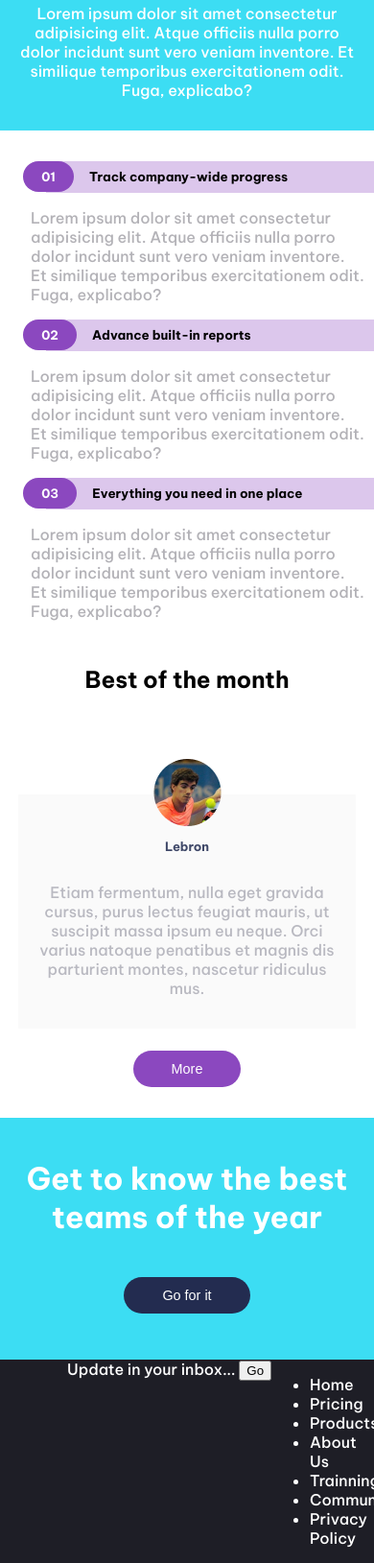
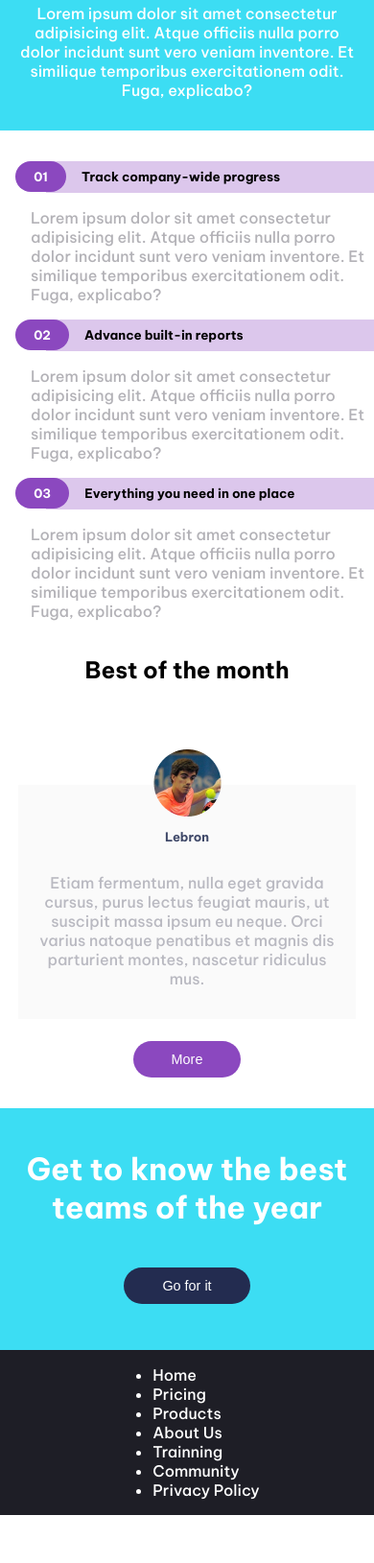
Before and after one commit to ldfavale/sportit, a plain HTML site: page index.html in a window 390 px wide. Shown: the part 1060-2689 px from the top of the page at 96% size. After the commit the page ends 2639 px from the top, so only its background shows below. Drawn offline with Linux system fonts and the light colour scheme.

Commit message:
corrección margen sección 3

```diff
--- a/index.html
+++ b/index.html
@@ -125,14 +125,8 @@
     </section>
 
     <footer class="footer section">
-        <div class="">
-            <form action="">Update in your inbox...
-                <button>
-                    Go
-                </button>
-            </form>
-        </div>
-        <div class="menu">
+
+        <div >
             <ul>
                 <li>Home</li>
                 <li>Pricing</li>
--- a/style.css
+++ b/style.css
@@ -253,8 +253,8 @@ body{
   }
 
   .points{
-    padding-left: 2rem;
-    padding-top: 2rem;
+    padding: 2rem 0 0 2rem;
+
   }
   .points article{
     width: 100%;
@@ -271,10 +271,11 @@ body{
   }
   .title-container{
     background-color: #8B48BF4D;
-    padding: 0.5rem;
+    padding: 0.5rem 0;
+
     position: relative;
     left: 1rem;
-    width: 95%;
+    width: 100%;
 
   }
   .points article:nth-child(1){
```
